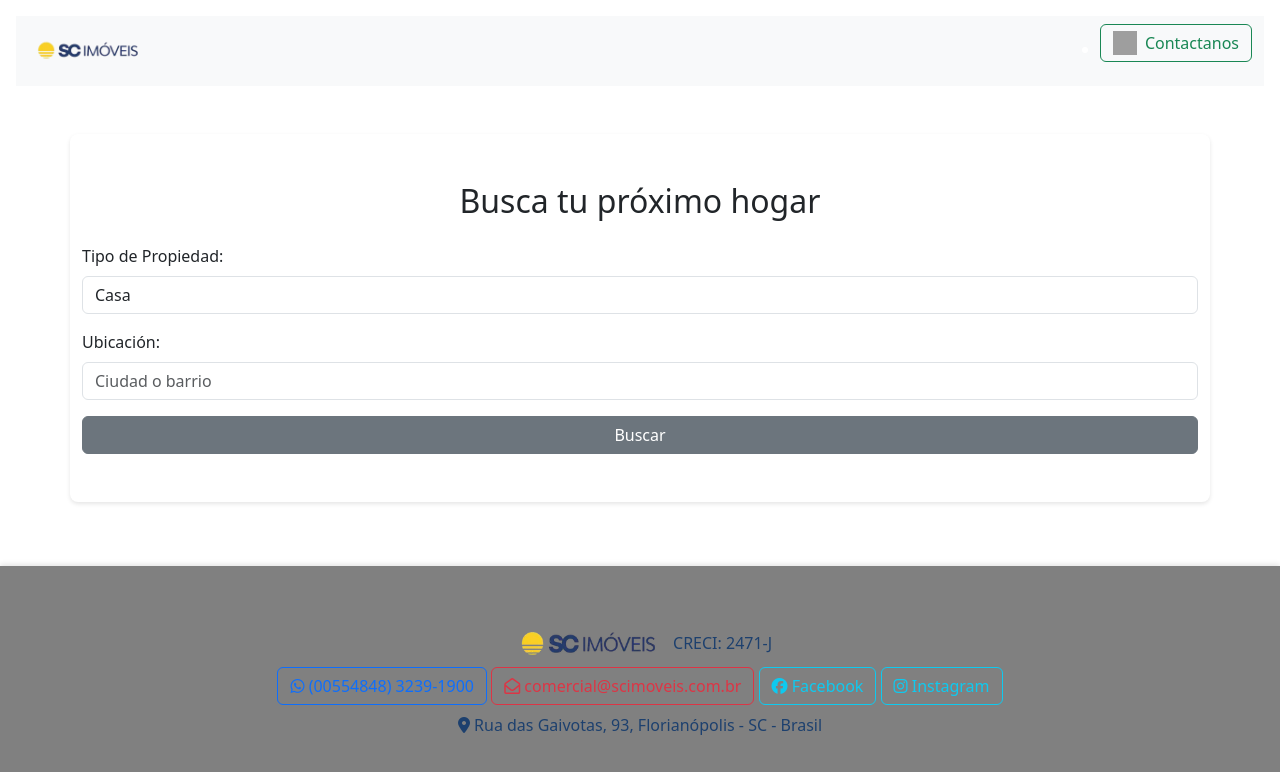
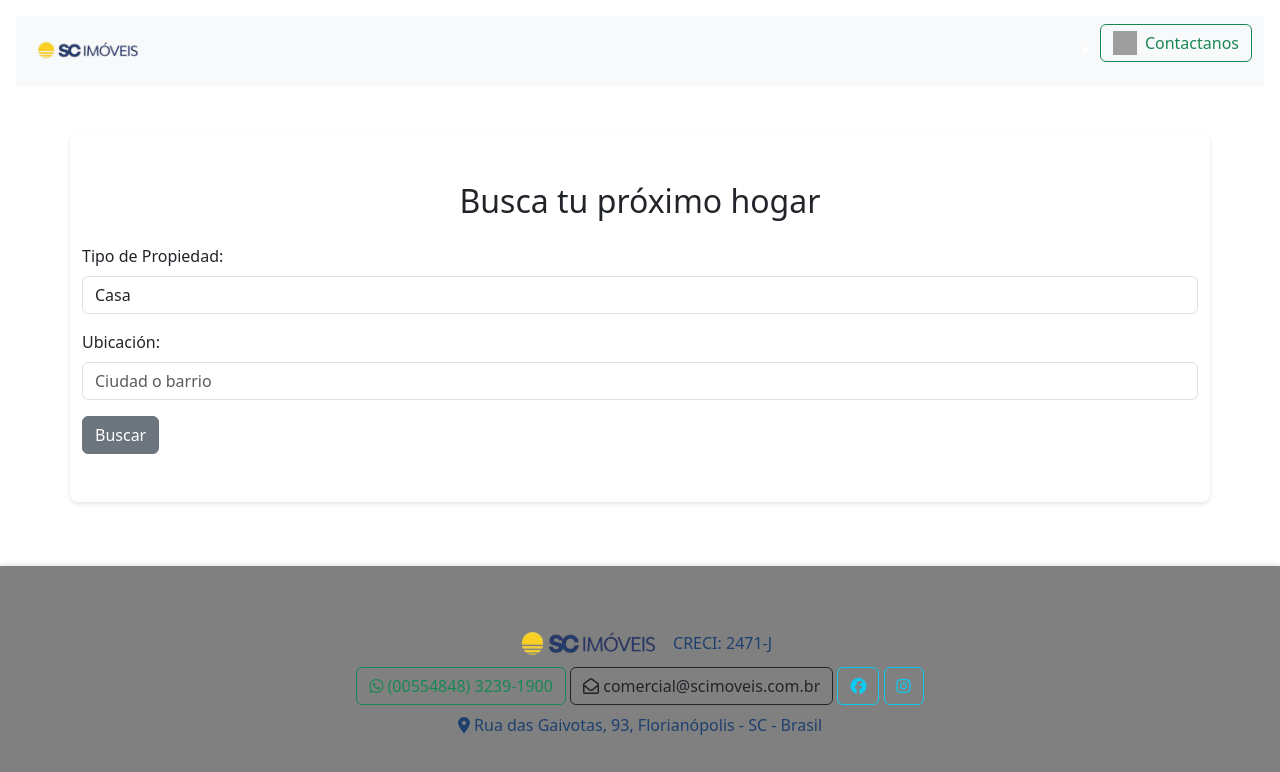
Before and after one commit to MosbyLeia/SCImoveis, a website: page index.html in a window 1280 px wide. Drawn offline with nearby package versions, Linux system fonts and the light colour scheme; grey boxes are pictures that could not be loaded.

Commit message:
Update index.html

```diff
--- a/index.html
+++ b/index.html
@@ -71,11 +71,8 @@
           <label for="precio-max">Precio Máximo:</label>
           <input type="number" id="precio-max" name="precio-max" class="form-control" placeholder="Ej: 300000">
         </div> -->
-
-        <div class="d-grid gap-2 d-md-flex justify-content-md-end">
-          <button class="btn btn-secondary w-100 w-md-auto" type="submit">Buscar</button>
-        </div>
-      </form>
+          <a class="btn btn-secondary" type="submit">Buscar</a>
+         </form>
     </section>
 
     <section id="resultados" class="container">
@@ -91,17 +88,17 @@
           <span class="text-xs font-bold text-brand">CRECI: 2471-J</span>
         </div>
         <div>
-          <a href="tel:(00554848) 3239-1900" target="_blank" class="btn btn-outline-primary mb-2">
+          <a href="tel:(00554848) 3239-1900" target="_blank" class="btn btn-outline-success mb-2">
             <i class="fa-brands fa-whatsapp"></i> (00554848) 3239-1900
           </a>
-          <a href="mailto:comercial@scimoveis.com.br" target="_blank" class="btn btn-outline-danger mb-2">
+          <a href="mailto:comercial@scimoveis.com.br" target="_blank" class="btn btn-outline-dark mb-2">
             <i class="fa-regular fa-envelope-open"></i> comercial@scimoveis.com.br
           </a>
           <a href="https://www.facebook.com/imobiliariascimoveis" target="_blank" class="btn btn-outline-info mb-2">
-            <i class="fa-brands fa-facebook"></i> Facebook
+            <i class="fa-brands fa-facebook"></i>
           </a>
           <a href="https://www.instagram.com/imobiliariascimoveis/" target="_blank" class="btn btn-outline-info mb-2">
-            <i class="fa-brands fa-instagram"></i> Instagram
+            <i class="fa-brands fa-instagram"></i>
           </a>
         </div>
         <p><i class="fa-solid fa-location-dot"></i> Rua das Gaivotas, 93, Florianópolis - SC - Brasil</p>
```
